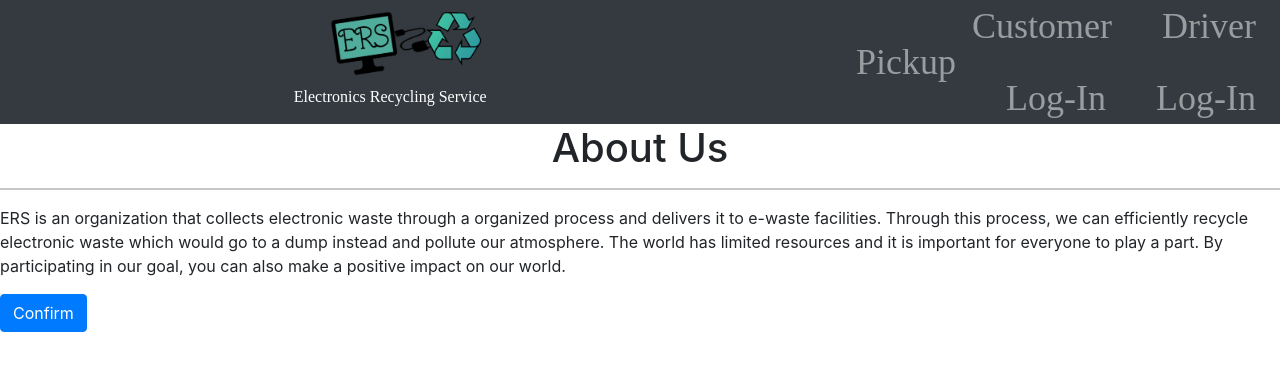
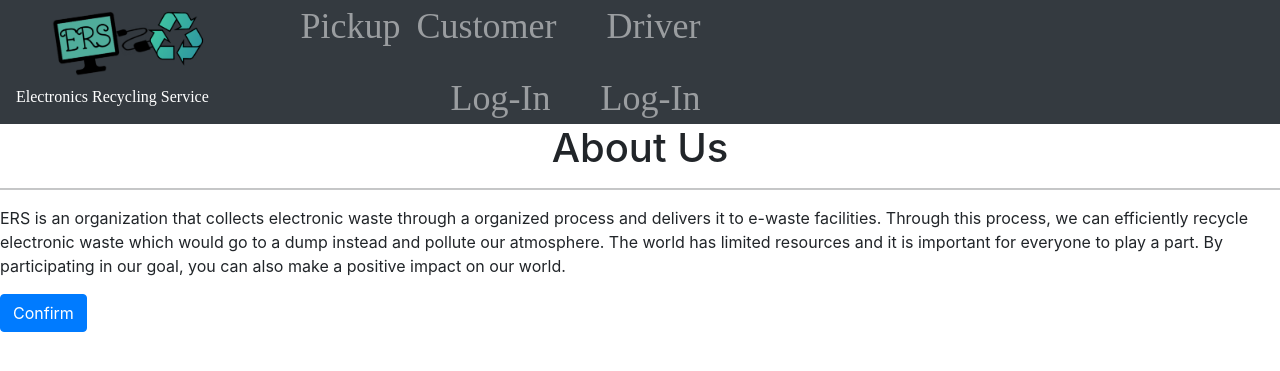
Before and after one commit to asatti/Ewasteproject, a Django app: page / in a window 1280 px wide. Shown: the top 371 px of the page. Run offline with Django 3.2, Linux system fonts and the light colour scheme; some libraries are stand-ins or nearby versions; some web fonts are replaced.

Commit message:
Update base.html

```diff
--- a/ewaste/ewasteapp/templates/base.html
+++ b/ewaste/ewasteapp/templates/base.html
@@ -53,7 +53,7 @@
     <body>
         <!-- header code -->
         <nav class="navbar navbar-expand-lg navbar-expand-sm navbar-dark bg-dark ">
-            <ul class="navbar-nav mx-auto" >
+            <ul class="navbar-nav " >
                 <li >
 
                 <a class="navbar-brand" href="{% url 'home' %}">
@@ -66,39 +66,23 @@
 
             </li>
             </ul>
-            <ul class="navbar-nav " >
+            <ul class="navbar-nav  " >
 
                 <li class="nav-item">
 
                     <a class="nav-link pickup"  href="{% url 'pickup' %}">Pickup</a>
 
                   </li>
-
-
-
-            </ul>
-            <ul class="navbar-nav" >
-
-
-                <li class="nav-item">
+                  <li class="nav-item">
                     <a class="nav-link pickup" href="{% url 'login' %}"> Customer Log-In</a>
                 </li>
-
-            <ul class="navbar-nav" >
-
-
                 <li class="nav-item">
                     <a class="nav-link pickup" href="{% url 'driverlogin' %}"> Driver Log-In</a>
                 </li>
 
 
+            </ul>
 
-            </ul>
-          <div class="collapse navbar-collapse" id="navbarSupportedContent" >
-
-
-
-          </div>
         </nav>
         {% block content %}
         <script src="https://cdn.jsdelivr.net/npm/bootstrap@5.0.2/dist/js/bootstrap.bundle.min.js" integrity="sha384-MrcW6ZMFYlzcLA8Nl+NtUVF0sA7MsXsP1UyJoMp4YLEuNSfAP+JcXn/tWtIaxVXM" crossorigin="anonymous"></script>
```
